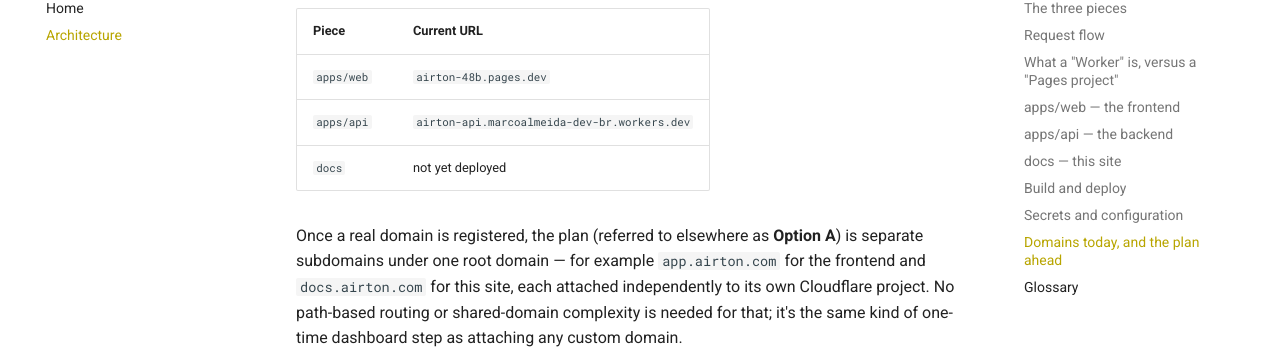
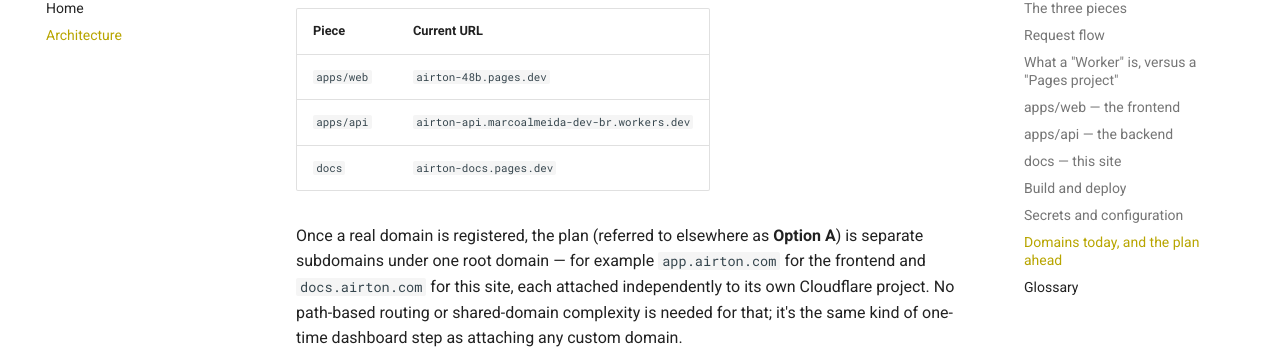
Before and after one commit to MarcoAAlmeida/airton, an MkDocs documentation site: the page built from docs/content/architecture.md, in a window 1280 px wide and 900 px high, scrolled down 4934 px. Shown: the part 100-452 px from the top of the window. Built offline with MkDocs 1.6.1 and Material for MkDocs 9.7.7, drawn with Linux system fonts in a browser that asks for light colours; comment, search, counter and statistics services are not loaded.

Commit message:
Update architecture.md with the deployed docs URL
Co-Authored-By: Claude Sonnet 5 <noreply@anthropic.com>

```diff
--- a/docs/content/architecture.md
+++ b/docs/content/architecture.md
@@ -198,7 +198,7 @@ Cloudflare's free subdomains:
 |---|---|
 | `apps/web` | `airton-48b.pages.dev` |
 | `apps/api` | `airton-api.marcoalmeida-dev-br.workers.dev` |
-| `docs` | not yet deployed |
+| `docs` | `airton-docs.pages.dev` |
 
 Once a real domain is registered, the plan (referred to elsewhere as
 **Option A**) is separate subdomains under one root domain — for example
```
